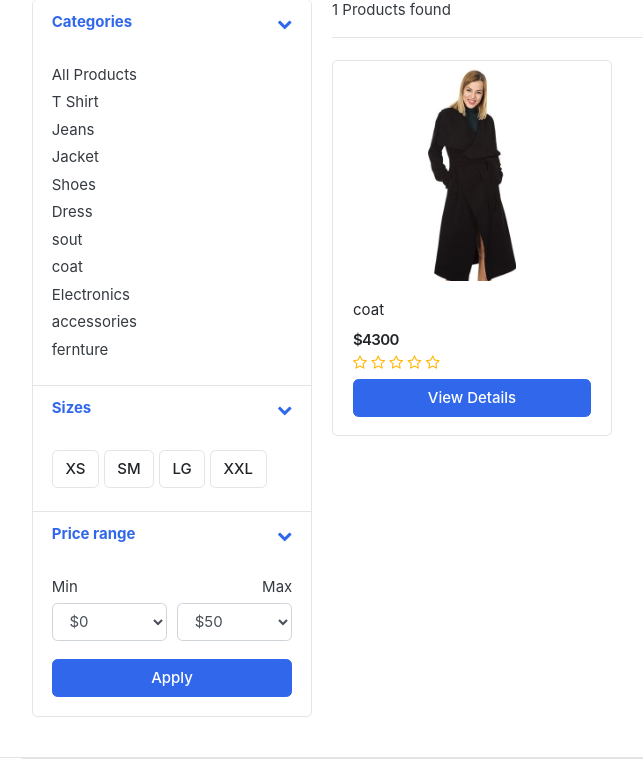
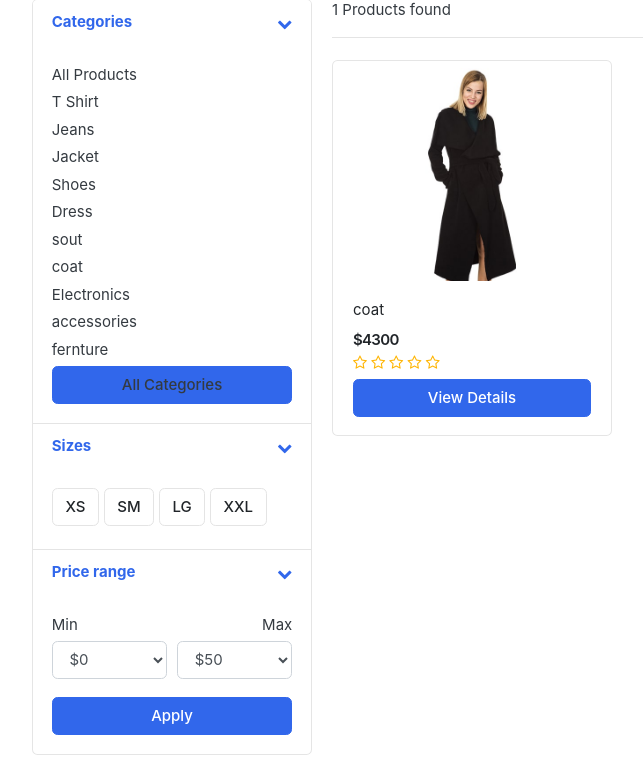
Before and after one commit to Mmy2000/E_Commerce-2, a Django app: a page that uses templates/base.html in a window 1280 px wide. Shown: the part 295-1075 px from the top of the page, without its empty margins (18-661 px from the left). Run offline with Django 4.2, Linux system fonts and the light colour scheme; data comes from the database, SQL or seed files in the repository; some libraries are stand-ins or nearby versions; some web fonts are replaced.

Commit message:
display categories in category list page

```diff
--- a/category/context_processor.py
+++ b/category/context_processor.py
@@ -2,5 +2,5 @@ from .models import Category
 
 
 def menu_links(request):
-    links = Category.objects.all()
+    links = Category.objects.all()[:10]
     return dict(links=links)
--- a/store/templates/store/store.html
+++ b/store/templates/store/store.html
@@ -37,6 +37,8 @@
                                     {% for category in links %}
                                     <li><a href="{{category.get_url}}">{{category}} </a></li>
                                     {% endfor %}
+                                    <a href="{% url 'category:category_list'%}" class="btn btn-block btn-primary">All Categories
+                                </a>
                                 </ul>
 
                             </div> <!-- card-body.// -->
--- a/templates/base.html
+++ b/templates/base.html
@@ -102,6 +102,8 @@
                                 {% for category in links %}
                                 <a class="dropdown-item" href="{{category.get_url}}">{{category}}</a>
                                 {% endfor %}
+                                <a href="{% url 'category:category_list'%}" class="btn btn-block btn-primary">All Categories
+                                </a>
                             </div>
                         </div> <!-- category-wrap.// -->
                     </div> <!-- col.// -->
```
